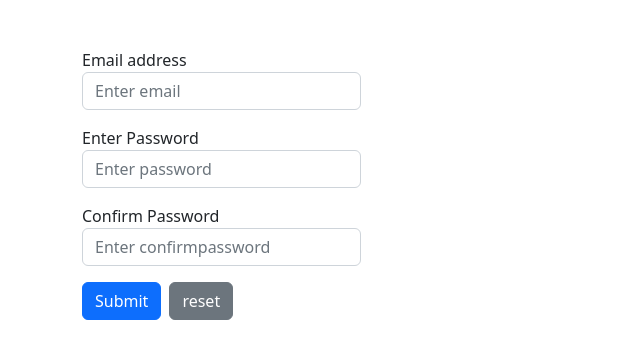
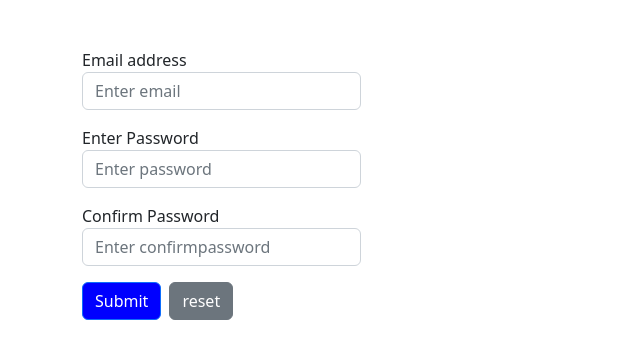
Before and after one commit to vajaganidhanesh/testing-demo, a React (Create React App) app: page / in a window 1280 px wide. Shown: the top 358 px of the page, without its empty margins (0-640 px from the left). Built offline with nearby package versions, Linux system fonts and the light colour scheme.

Commit message:
testing with styles

```diff
--- a/src/App.js
+++ b/src/App.js
@@ -82,7 +82,12 @@ function App() {
         ) : null} */}
 
         {error && <p className='text-danger'>{error}</p>}
-        <button className='btn btn-primary' type='submit' onClick={submitForm}>
+        <button
+          className='btn btn-primary'
+          style={{ backgroundColor: "blue" }}
+          type='submit'
+          onClick={submitForm}
+        >
           Submit
         </button>
         <button
```
Also changed, not shown: 1 other file (tests, documents, lock files or other folders).
